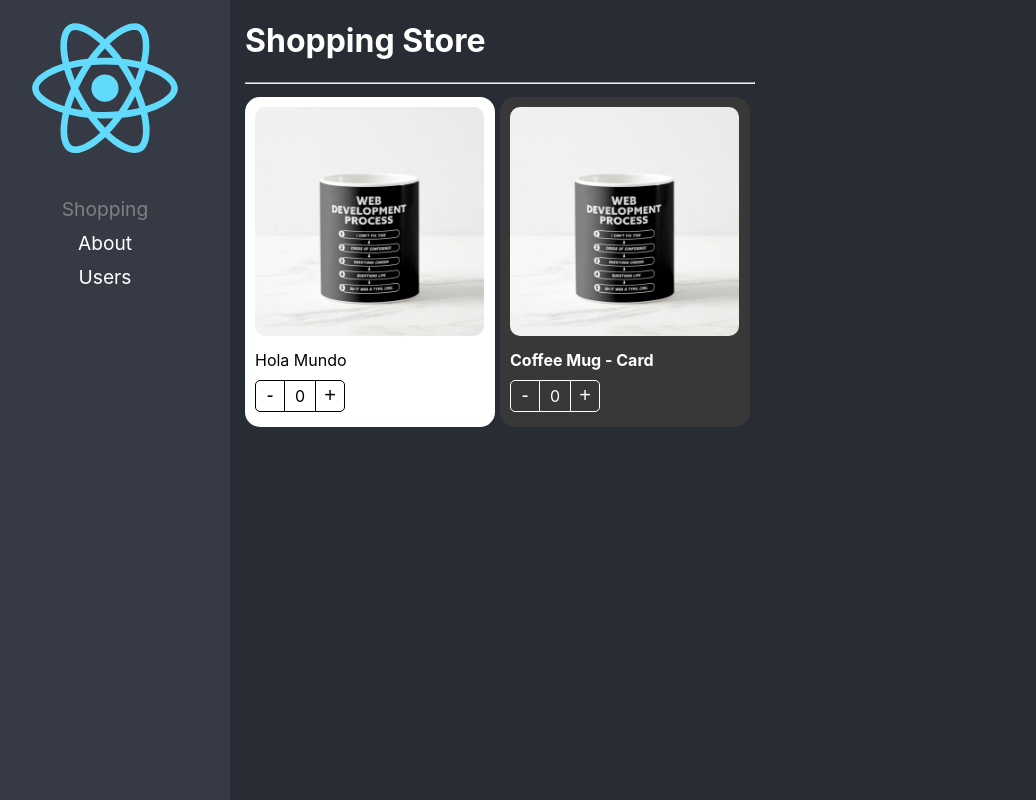
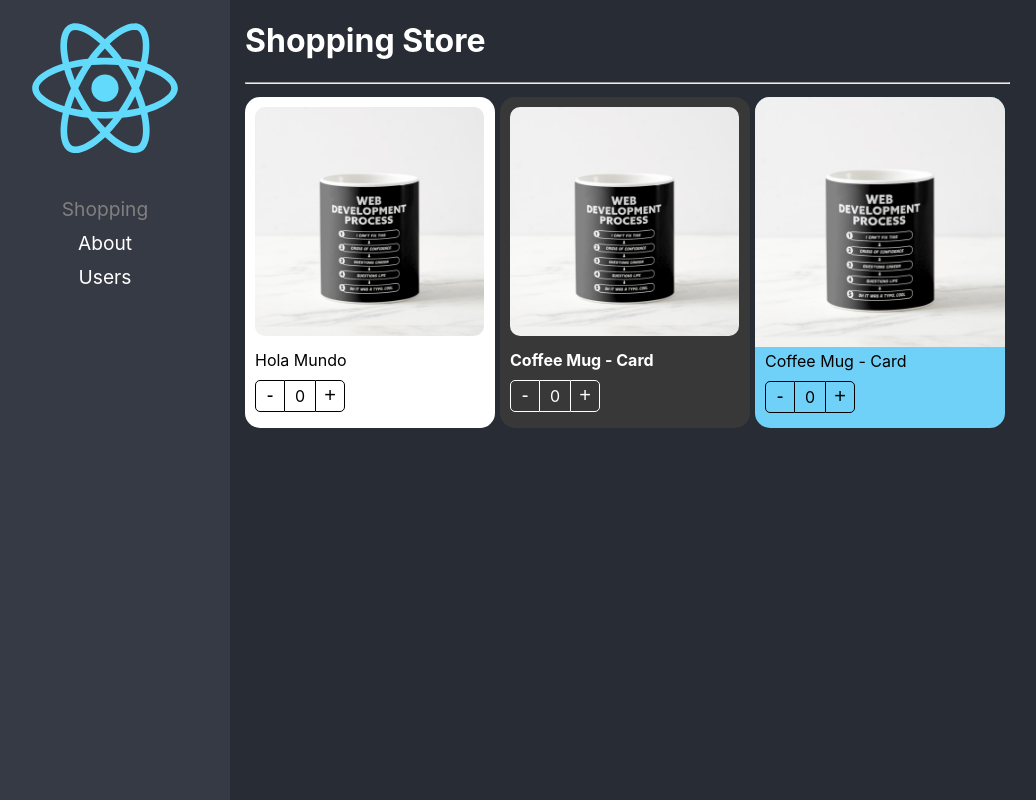
Before and after one commit to JhonPerez95/react-lazyload, a React (Create React App) app: page / in a window 1280 px wide. Shown: the whole page, without its empty margins (20-1056 px from the left). Built offline with nearby package versions, Linux system fonts and the light colour scheme.

Commit message:
aplicando patron de styles

```diff
--- a/src/02-component-patterns/components/ProductButtons.tsx
+++ b/src/02-component-patterns/components/ProductButtons.tsx
@@ -1,17 +1,18 @@
-import { useContext } from 'react'
+import { CSSProperties, useContext } from 'react'
 import { ProductContext } from './ProductCard'
 
 import styles from '../styles/styles.module.css'
 
 export interface Props {
   className?: string
+  style?: CSSProperties
 }
 
-export const ProductButtons = ({ className }: Props) => {
+export const ProductButtons = ({ className , style}: Props) => {
   const { increaseBy, counter } = useContext(ProductContext)
 
   return (
-    <div className={`${styles.buttonsContainer} ${className}`}>
+    <div className={`${styles.buttonsContainer} ${className}`} style={style}>
       <button className={styles.buttonMinus} onClick={() => increaseBy(-1)}>
         -
       </button>
--- a/src/02-component-patterns/components/ProductCard.tsx
+++ b/src/02-component-patterns/components/ProductCard.tsx
@@ -1,4 +1,4 @@
-import { createContext, ReactElement } from 'react'
+import { createContext, ReactElement,CSSProperties} from 'react'
 
 import { useProduct } from '../hooks/useProduct'
 import { ProductContextProps, Product } from '../interfaces/interfaces'
@@ -12,9 +12,10 @@ export interface Props {
   product: Product
   children?: ReactElement | ReactElement[]
   className?: string
+  style?: CSSProperties
 }
 
-export const ProductCard = ({ children, product, className }: Props) => {
+export const ProductCard = ({ children, product, className, style }: Props) => {
   const { counter, increaseBy } = useProduct()
   let stylesCard = `${styles.productCard} ${className}`
   return (
@@ -25,7 +26,7 @@ export const ProductCard = ({ children, product, className }: Props) => {
         product,
       }}
     >
-      <div className={stylesCard}>{children}</div>
+      <div className={stylesCard} style={style}>{children} </div>
     </Provider>
   )
 }
--- a/src/02-component-patterns/components/ProductImage.tsx
+++ b/src/02-component-patterns/components/ProductImage.tsx
@@ -1,14 +1,14 @@
-import { useContext } from 'react'
+import { CSSProperties, useContext } from 'react'
+import noImage from '../assets/no-image.jpg'
+import styles from '../styles/styles.module.css'
 import { ProductContext } from './ProductCard'
-
-import styles from '../styles/styles.module.css'
-import noImage from '../assets/no-image.jpg'
 
 export interface Props {
   img?: string
   className?: string
+  style?: CSSProperties
 }
-export const ProductImage = ({ img, className }: Props) => {
+export const ProductImage = ({ img, className, style }: Props) => {
   const { product } = useContext(ProductContext)
   let imgToShow: string
   let stylesImg = `${styles.productImg} ${className}`
@@ -21,5 +21,5 @@ export const ProductImage = ({ img, className }: Props) => {
     imgToShow = noImage
   }
 
-  return <img className={stylesImg} src={imgToShow} alt="Product" />
+  return <img className={stylesImg} src={imgToShow} alt="Product" style={style}/>
 }
--- a/src/02-component-patterns/components/ProductTitle.tsx
+++ b/src/02-component-patterns/components/ProductTitle.tsx
@@ -1,4 +1,4 @@
-import { useContext } from 'react';
+import { CSSProperties, useContext } from 'react';
 import { ProductContext } from "./ProductCard";
 
 import styles from '../styles/styles.module.css'
@@ -6,13 +6,14 @@ import styles from '../styles/styles.module.css'
 export interface Props {
     title?: string
     className?: string
+    style?: CSSProperties
 }
-export const ProductTitle = ({ title , className}: Props) => {
+export const ProductTitle = ({ title , className, style}: Props) => {
 
     const { product } = useContext( ProductContext )
     let stylesTitle = `${styles.productDescription} ${className}`
     return (
-        <span className={ stylesTitle }>
+        <span className={ stylesTitle } style={style}>
             { title ? title : product.title }
         </span>
     );
--- a/src/02-component-patterns/components/index.ts
+++ b/src/02-component-patterns/components/index.ts
@@ -1,20 +1,17 @@
-import { ProductCard as ProductCardHOC } from './ProductCard';
-import { ProductCardHOCProps } from '../interfaces/interfaces';
+import { ProductCardHOCProps } from '../interfaces/interfaces'
+import { ProductButtons } from './ProductButtons'
+import { ProductCard as ProductCardHOC } from './ProductCard'
+import { ProductImage } from './ProductImage'
+import { ProductTitle } from './ProductTitle'
 
-import { ProductButtons } from './ProductButtons';
-import { ProductImage } from './ProductImage';
-import { ProductTitle } from './ProductTitle';
+export { ProductButtons } from './ProductButtons'
+export { ProductImage } from './ProductImage'
+export { ProductTitle } from './ProductTitle'
 
-export { ProductButtons } from './ProductButtons';
-export { ProductImage } from './ProductImage';
-export { ProductTitle } from './ProductTitle';
-
-
-export const ProductCard: ProductCardHOCProps = Object.assign( ProductCardHOC, {
-    Title: ProductTitle,
-    Image: ProductImage,
-    Buttons: ProductButtons
+export const ProductCard: ProductCardHOCProps = Object.assign(ProductCardHOC, {
+  Buttons: ProductButtons,
+  Image: ProductImage,
+  Title: ProductTitle,
 })
 
-
-export default ProductCard;
+export default ProductCard
--- a/src/02-component-patterns/interfaces/interfaces.ts
+++ b/src/02-component-patterns/interfaces/interfaces.ts
@@ -17,7 +17,7 @@ export interface ProductContextProps {
 
 export interface ProductCardHOCProps {
   ({ children, product }: ProductCardProps): JSX.Element
+  Buttons: (Props: PropsCardButtons) => JSX.Element
+  Image: (Props: PropsCardImage) => JSX.Element
   Title: (Props: PropsCardTitle) => JSX.Element
-  Image: (Props: PropsCardImage) => JSX.Element
-  Buttons: (Props: PropsCardButtons) => JSX.Element
 }
--- a/src/02-component-patterns/pages/ShoppingPage.tsx
+++ b/src/02-component-patterns/pages/ShoppingPage.tsx
@@ -1,8 +1,8 @@
 import {
+  ProductButtons,
   ProductCard,
   ProductImage,
-  ProductTitle,
-  ProductButtons,
+  ProductTitle
 } from '../components'
 import '../styles/custom-styles.css'
 
@@ -26,16 +26,20 @@ export const ShoppingPage = () => {
         }}
       >
         <ProductCard product={product}>
-          <ProductCard.Image  className="custom-image" />
+          <ProductCard.Image className="custom-image" />
           <ProductCard.Title title={'Hola Mundo'} />
           <ProductCard.Buttons />
         </ProductCard>
-
         <ProductCard product={product} className="bg-dark">
           <ProductImage className="custom-image"/>
           <ProductTitle className="text-white" />
           <ProductButtons className="custom-buttons" />
         </ProductCard>
+        <ProductCard product={product} style={{backgroundColor: '#70D1F8'}}>
+          <ProductImage  />
+          <ProductTitle  />
+          <ProductButtons  />
+        </ProductCard>
       </div>
     </div>
   )
```
